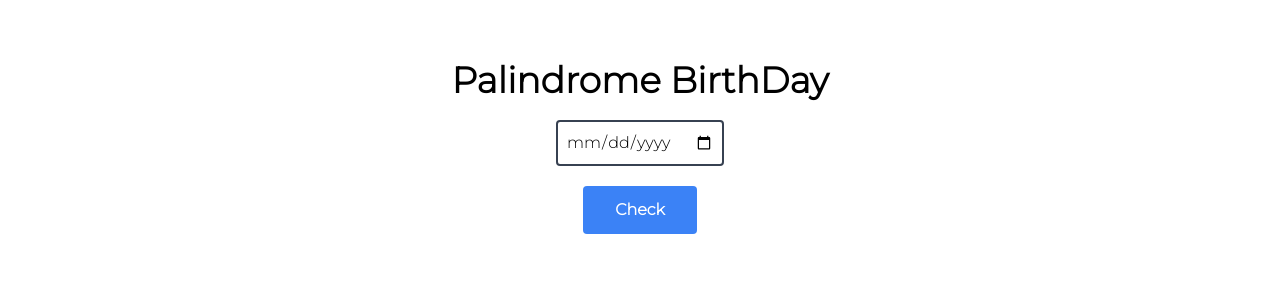
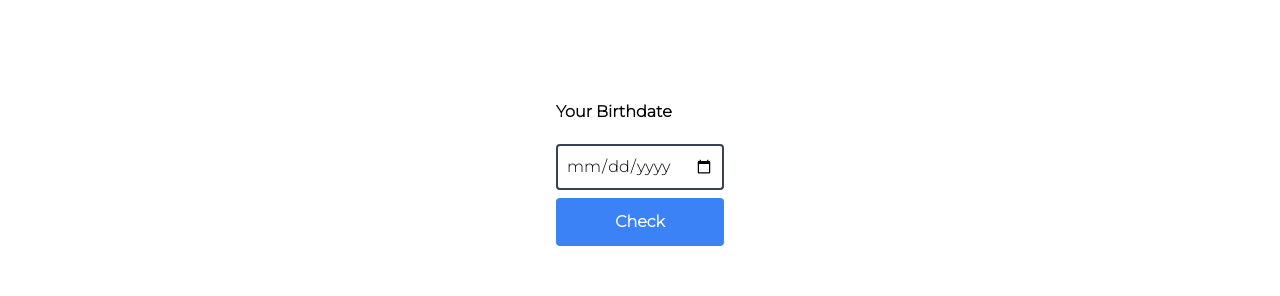
Before and after one commit to parthpandyappp/palindromeBirthday, a plain HTML site: page index.html in a window 1280 px wide. Shown: the part 213-509 px from the top of the page. Drawn offline with nearby package versions, Linux system fonts and the light colour scheme.

Commit message:
Updated the heights within the page and fixed the output div

```diff
--- a/index.html
+++ b/index.html
@@ -27,6 +27,9 @@
     <style>
       body {
         font-family: "Montserrat", sans-serif;
+      }
+      .h-75 {
+        height: 75vh;
       }
     </style>
   </head>
@@ -78,8 +81,9 @@
       </div>
     </nav>
 
-    <div class="flex flex-col justify-center items-center h-full space-y-5">
-      <h2 class="font-bold text-4xl text-center">Palindrome BirthDay</h2>
+    <div class="flex flex-col justify-center items-center h-75">
+      <div class="flex flex-col space-y-2">
+        <label class="my-3 font-bold">Your Birthdate</label>
         <input
           class="border-2 border-gray-700 rounded py-2 px-2"
           name="date"
@@ -87,14 +91,18 @@
           type="date"
         />
         <button
-        class="bg-blue-500 text-white font-bold px-8 py-3 rounded"
+          class="bg-blue-500 text-white font-bold px-4 py-3 rounded"
           id="btn-submit"
         >
           Check
         </button>
       </div>
+      <div
+        class="font-bold text-xl m-5 shadow-lg w-96 text-center"
+        id="outputEl"
+      ></div>
+    </div>
 
-    <div class="font-bold text-lg mb-20 shadow-lg" id="outputEl"></div>
     <script src="src/index.js"></script>
   </body>
   <footer
```
Lines whose indentation alone changed are shown as unchanged.
